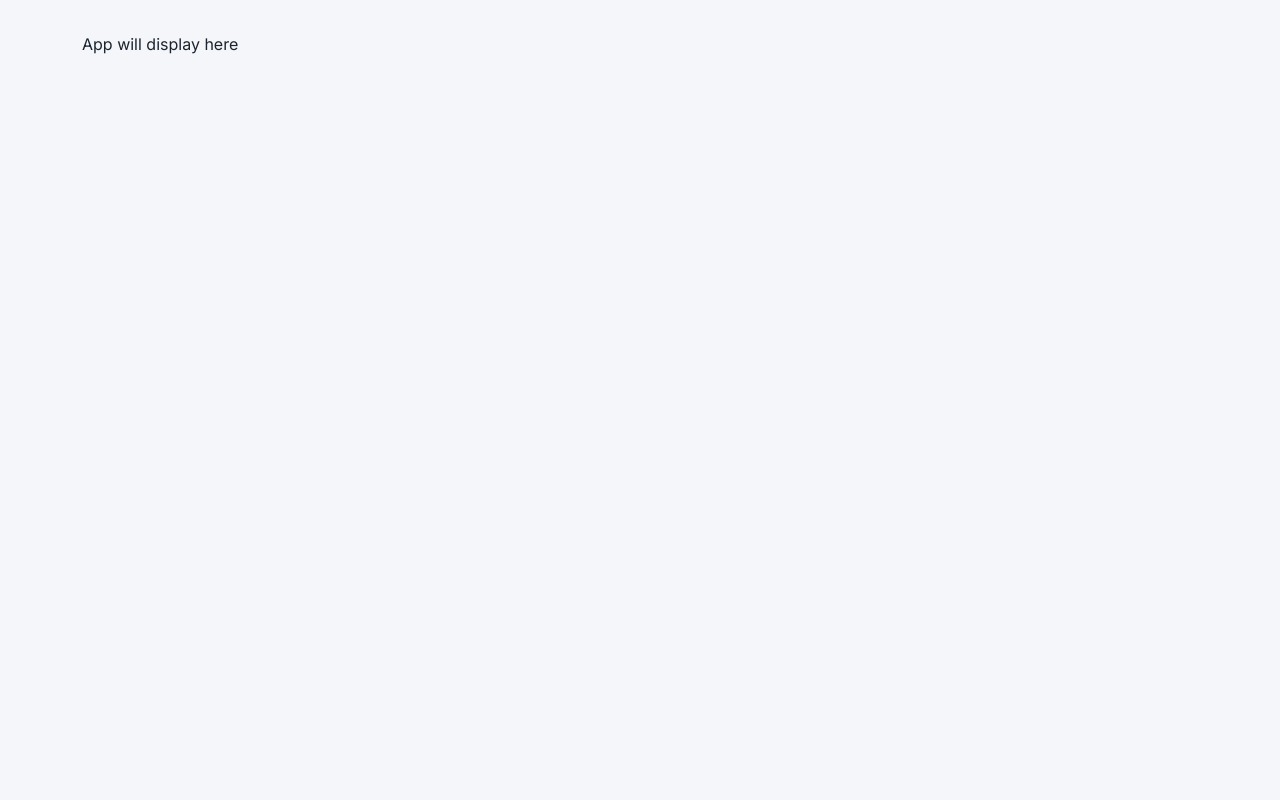
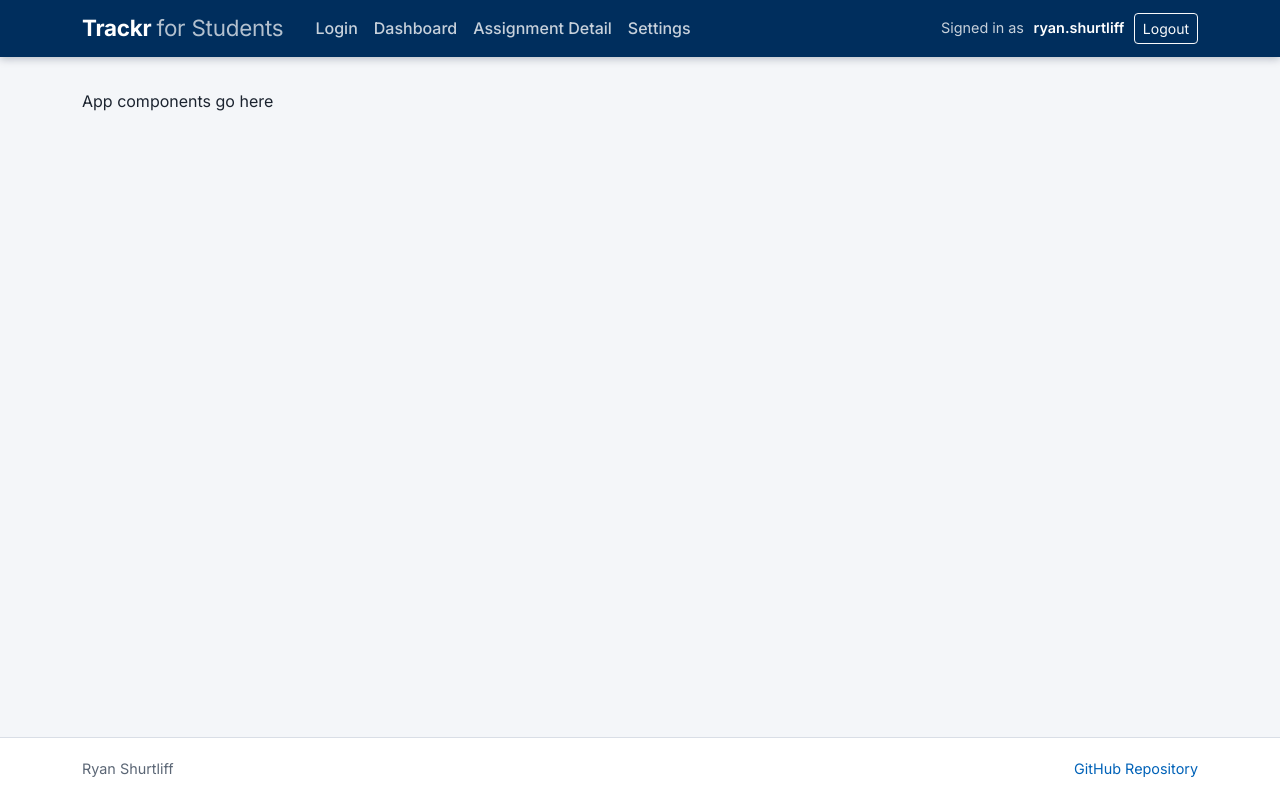
Before and after one commit to rshurtliff/startup, a React (Vite) app: page / in a window 1280 px wide. Built offline with nearby package versions, Linux system fonts and the light colour scheme.

Commit message:
Moved header and footer into App component with React Bootstrap Navbar

```diff
--- a/src/app.css
+++ b/src/app.css
@@ -131,17 +131,21 @@ html {
   font-size: 100%;
 }
 
-/* Column flex layout pins the footer to the bottom on short pages */
 body {
-  display: flex;
-  flex-direction: column;
-  min-height: 100vh;
   margin: 0;
   font-family: var(--font-body);
   color: var(--text);
   background-color: var(--page-bg);
   line-height: 1.55;
   -webkit-font-smoothing: antialiased;
+}
+
+/* React renders inside #root, not directly in body, so the column flex
+   layout that pins the footer to the bottom lives on this wrapper */
+.app {
+  display: flex;
+  flex-direction: column;
+  min-height: 100vh;
 }
 
 h1,
--- a/src/app.jsx
+++ b/src/app.jsx
@@ -1,7 +1,62 @@
 import React from 'react';
+import Container from 'react-bootstrap/Container';
+import Nav from 'react-bootstrap/Nav';
+import Navbar from 'react-bootstrap/Navbar';
 import 'bootstrap/dist/css/bootstrap.min.css';
 import './app.css';
 
 export default function App() {
-  return <main className="container">App will display here</main>;
+  return (
+    <div className="app">
+      <header>
+        {/* React Bootstrap handles the phone menu toggle, so Bootstrap's
+            JavaScript file is no longer needed */}
+        <Navbar expand="lg" data-bs-theme="dark">
+          <Container>
+            <Navbar.Brand as="h1">
+              Trackr <span className="brand-sub">for Students</span>
+            </Navbar.Brand>
+            <Navbar.Toggle aria-controls="main-nav" />
+            <Navbar.Collapse id="main-nav">
+              <Nav as="ul" className="me-auto">
+                <Nav.Item as="li">
+                  <Nav.Link href="/">Login</Nav.Link>
+                </Nav.Item>
+                <Nav.Item as="li">
+                  <Nav.Link href="/dashboard">Dashboard</Nav.Link>
+                </Nav.Item>
+                <Nav.Item as="li">
+                  <Nav.Link href="/assignment">Assignment Detail</Nav.Link>
+                </Nav.Item>
+                <Nav.Item as="li">
+                  <Nav.Link href="/settings">Settings</Nav.Link>
+                </Nav.Item>
+              </Nav>
+              {/* Login placeholder. The name comes from the authenticated user once
+                  the service and database are wired up. */}
+              <p className="user-info">
+                Signed in as <span className="username">ryan.shurtliff</span>
+                <a className="btn btn-sm btn-outline-light" href="/">
+                  Logout
+                </a>
+              </p>
+            </Navbar.Collapse>
+          </Container>
+        </Navbar>
+      </header>
+
+      <main className="container">App components go here</main>
+
+      <footer className="site-footer">
+        <div className="container">
+          <p>Ryan Shurtliff</p>
+          <p>
+            <a href="https://github.com/rshurtliff/startup" target="_blank" rel="noopener noreferrer">
+              GitHub Repository
+            </a>
+          </p>
+        </div>
+      </footer>
+    </div>
+  );
 }
```
Also changed, not shown: 1 other file (tests, documents, lock files or other folders).
